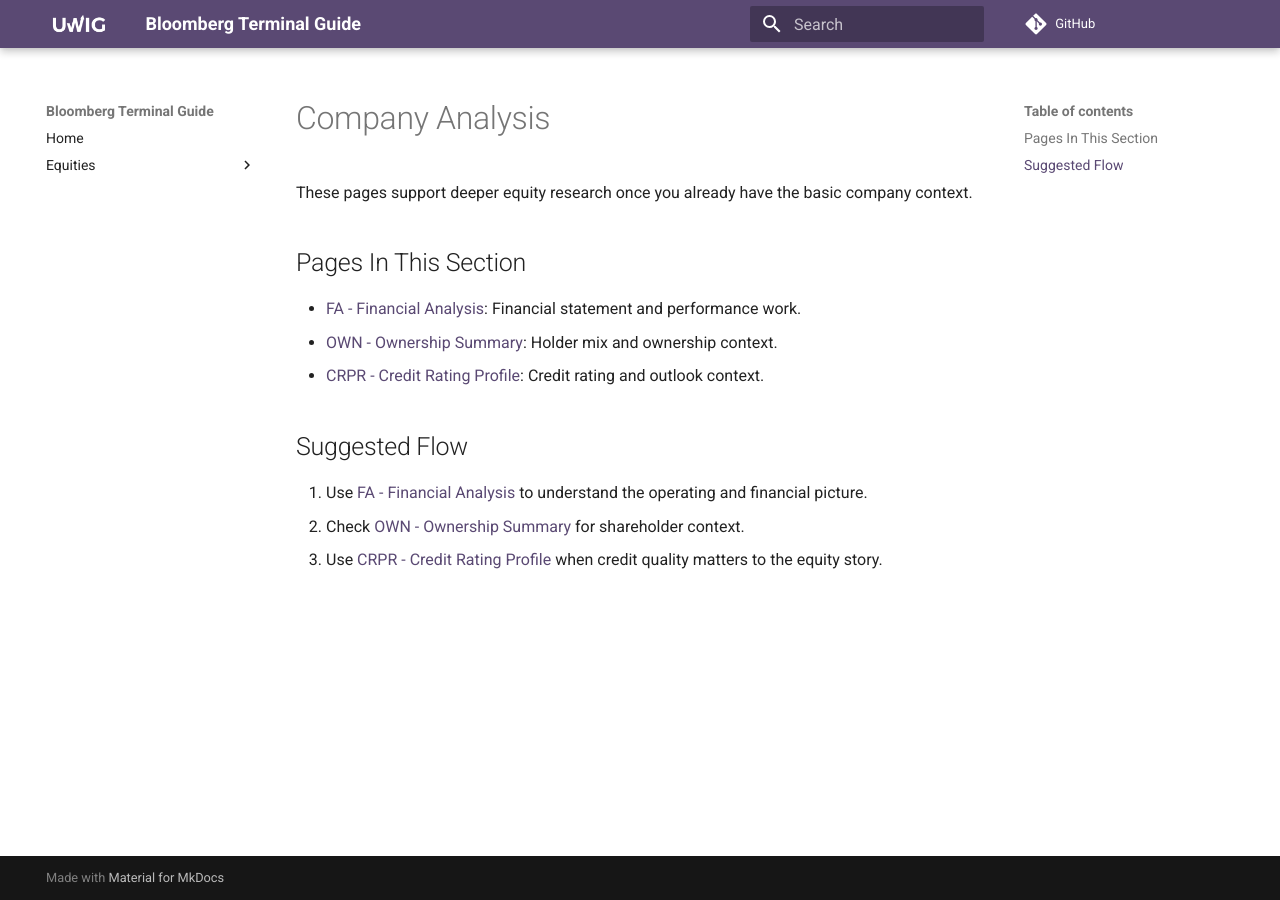
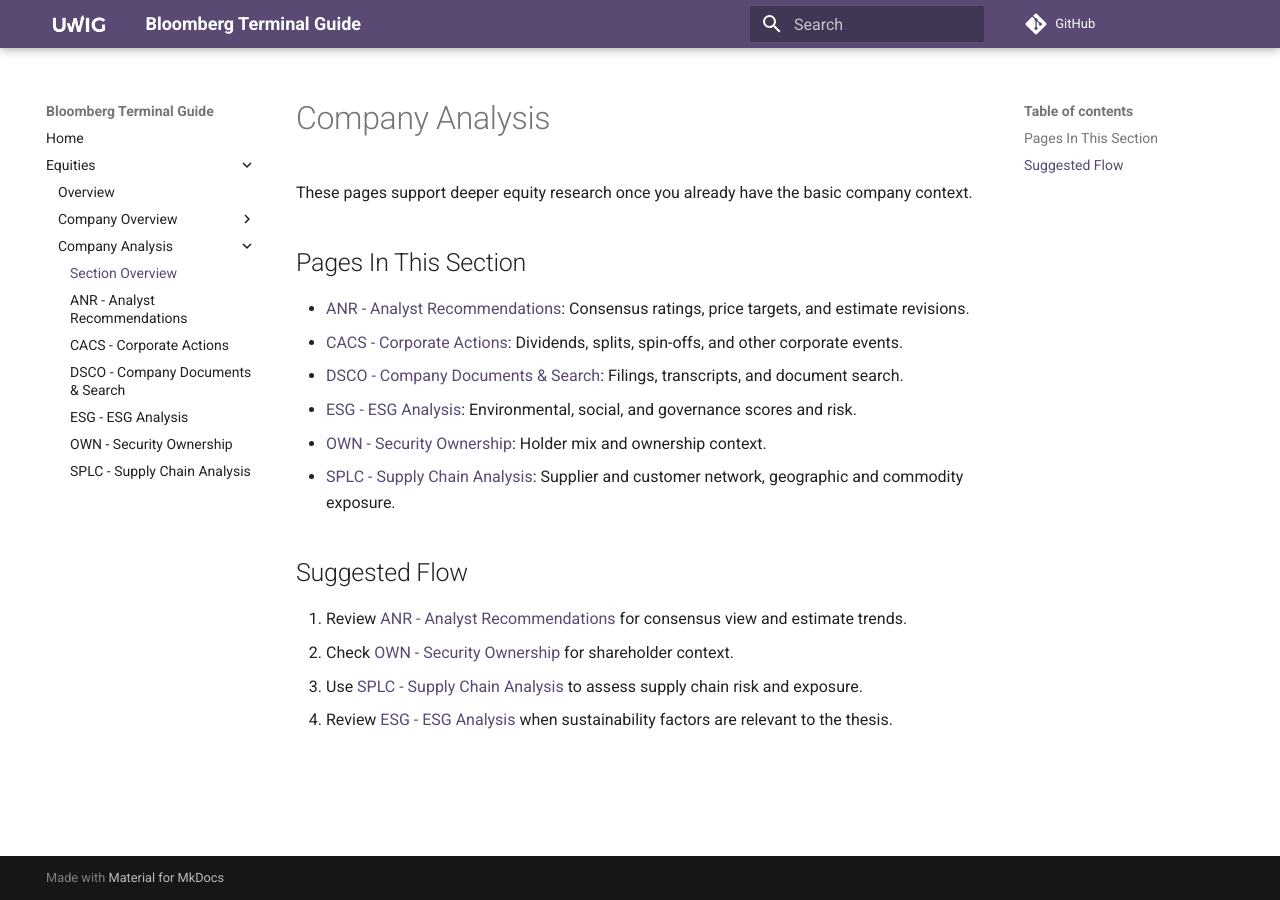
Before and after one commit to lukealexluke/bloomberg-guide, an MkDocs documentation site: the page built from docs/equities/company-analysis/index.md, in a window 1280 px wide. Built offline with MkDocs 1.6.1 and Material for MkDocs 9.7.7, drawn with Linux system fonts in a browser that asks for light colours; comment, search, counter and statistics services are not loaded.

Commit message:
two new pages

```diff
--- a/docs/equities/company-analysis/index.md
+++ b/docs/equities/company-analysis/index.md
@@ -4,12 +4,16 @@ These pages support deeper equity research once you already have the basic compa
 
 ## Pages In This Section
 
-- [FA - Financial Analysis](financial-analysis.md): Financial statement and performance work.
-- [OWN - Ownership Summary](ownership-summary.md): Holder mix and ownership context.
-- [CRPR - Credit Rating Profile](credit-rating-profile.md): Credit rating and outlook context.
+- [ANR - Analyst Recommendations](analyst-recommendations.md): Consensus ratings, price targets, and estimate revisions.
+- [CACS - Corporate Actions](corporate-actions.md): Dividends, splits, spin-offs, and other corporate events.
+- [DSCO - Company Documents & Search](company-documents-and-search.md): Filings, transcripts, and document search.
+- [ESG - ESG Analysis](ESG-analysis.md): Environmental, social, and governance scores and risk.
+- [OWN - Security Ownership](security-ownership.md): Holder mix and ownership context.
+- [SPLC - Supply Chain Analysis](supply-chain-analysis.md): Supplier and customer network, geographic and commodity exposure.
 
 ## Suggested Flow
 
-1. Use [FA - Financial Analysis](financial-analysis.md) to understand the operating and financial picture.
-2. Check [OWN - Ownership Summary](ownership-summary.md) for shareholder context.
-3. Use [CRPR - Credit Rating Profile](credit-rating-profile.md) when credit quality matters to the equity story.
+1. Review [ANR - Analyst Recommendations](analyst-recommendations.md) for consensus view and estimate trends.
+2. Check [OWN - Security Ownership](security-ownership.md) for shareholder context.
+3. Use [SPLC - Supply Chain Analysis](supply-chain-analysis.md) to assess supply chain risk and exposure.
+4. Review [ESG - ESG Analysis](ESG-analysis.md) when sustainability factors are relevant to the thesis.
--- a/mkdocs.yml
+++ b/mkdocs.yml
@@ -14,6 +14,18 @@ nav:
       - Company Overview:
           - Section Overview: equities/company-overview/index.md
           - DES - Security Description: equities/company-overview/security-description.md
+          - CN - Company News: equities/company-overview/company-news.md
+          - DS RES - Company Research: equities/company-overview/company-research.md
+          - FA - Financial Analysis: equities/company-overview/financial-analysis.md
+          - BICO - Bloomberg Intelligence Primer: equities/company-overview/bloomberg-intelligence-primer.md
+      - Company Analysis:
+          - Section Overview: equities/company-analysis/index.md
+          - ANR - Analyst Recommendations: equities/company-analysis/analyst-recommendations.md
+          - CACS - Corporate Actions: equities/company-analysis/corporate-actions.md
+          - DSCO - Company Documents & Search: equities/company-analysis/company-documents-and-search.md
+          - ESG - ESG Analysis: equities/company-analysis/ESG-analysis.md
+          - OWN - Security Ownership: equities/company-analysis/security-ownership.md
+          - SPLC - Supply Chain Analysis: equities/company-analysis/supply-chain-analysis.md
 markdown_extensions:
   - tables
   - toc:
```
Also changed, not shown: docs/equities/company-analysis/credit-rating-profile.md (deleted, +0 -18 lines), docs/equities/company-analysis/financial-analysis.md (deleted, +0 -19 lines), docs/equities/company-analysis/ownership-summary.md (deleted, +0 -18 lines), docs/equities/company-analysis/supply-chain-analysis.md (added, +56 -0 lines), docs/equities/company-overview/company-filings.md (deleted, +0 -18 lines), docs/equities/company-overview/financial-analysis.md (added, +143 -0 lines), docs/equities/company-overview/index.md (+4 -0 lines), docs/equities/company-overview/security-description.md (+9 -12 lines).
